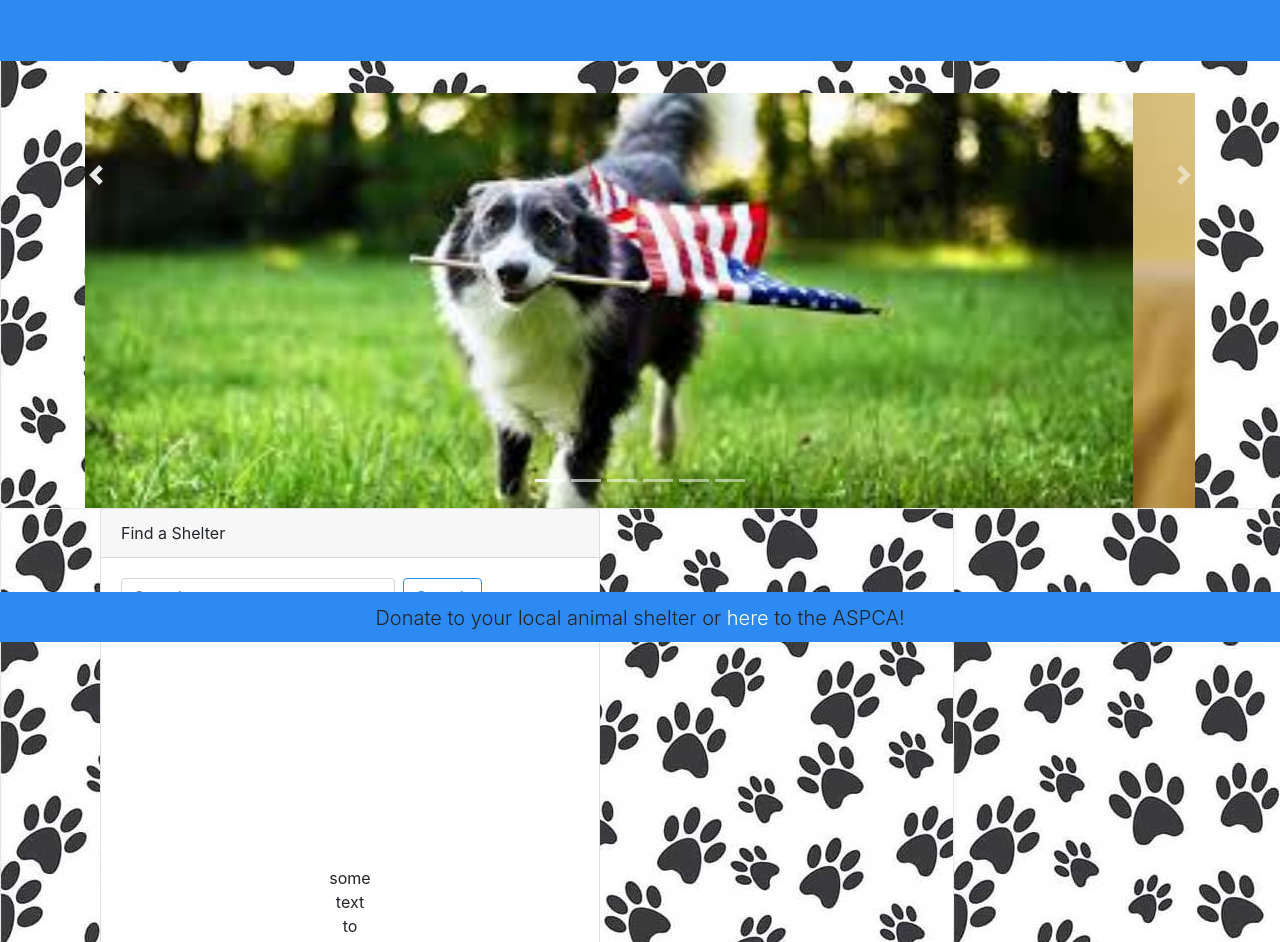
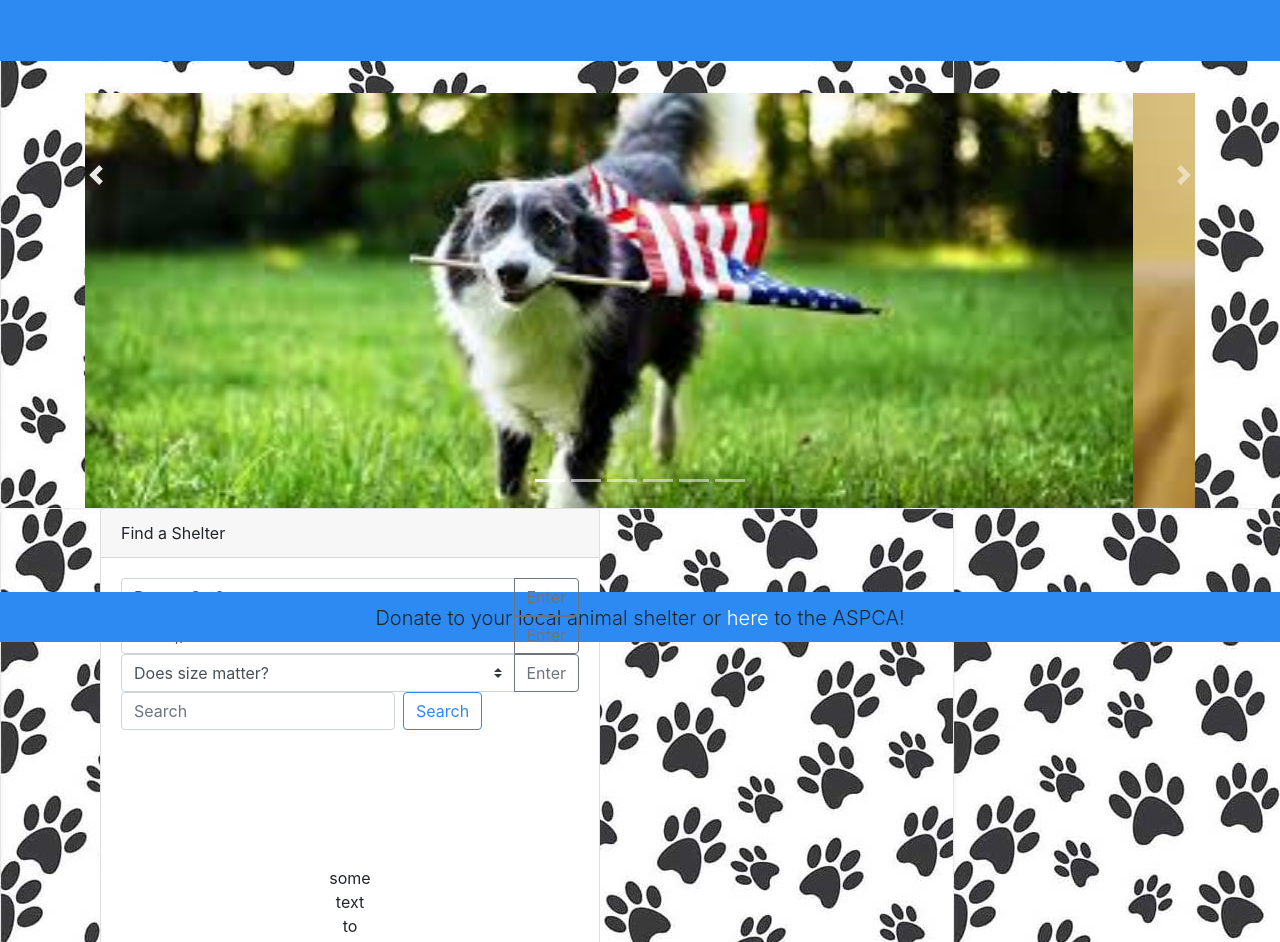
Before and after one commit to candygarcia014/awesomegroup, a plain HTML site: page index.html in a window 1280 px wide. Shown: the part 158-1100 px from the top of the page. Drawn offline with nearby package versions, Linux system fonts and the light colour scheme; no server answers.

Commit message:
resolved merge conflict; added dropdown options under the search input

```diff
--- a/index.html
+++ b/index.html
@@ -68,6 +68,41 @@
             Find a Shelter
         </div>
         <div class="card-body">
+
+            <div class="input-group">
+                <select class="custom-select" id="inputGroupSelect04" aria-label="Example select with button addon">
+                    <option selected>Dog or Cat?</option>
+                    <option name="cat">cat</option>
+                    <option name="dog">dog</option>
+                </select>
+                <div class="input-group-append">
+                  <button class="btn btn-outline-secondary" type="button">Enter</button>
+                </div>
+            </div>
+
+            <div class="input-group">
+                <select class="custom-select" id="inputGroupSelect04" aria-label="Example select with button addon">
+                  <option selected>Sex? ;) </option>
+                  <option value="male">male</option>
+                  <option value="female">female</option>
+                </select>
+                <div class="input-group-append">
+                  <button class="btn btn-outline-secondary" type="button">Enter</button>
+                </div>
+              </div>
+
+              <div class="input-group">
+                <select class="custom-select" id="inputGroupSelect04" aria-label="Example select with button addon">
+                  <option selected>Does size matter? </option>
+                  <option value="small">small</option>
+                  <option value="medium">medium</option>
+                  <option value="medium">large</option>
+                </select>
+                <div class="input-group-append">
+                  <button class="btn btn-outline-secondary" type="button">Enter</button>
+                </div>
+              </div>
+
             <form class="form-inline">
                 <input id="cityInput" class="form-control mr-sm-2" type="search" placeholder="Search" aria-label="Search">
                 <button id="searchBtn" class="btn btn-outline-success my-2 my-sm-0" type="submit">Search</button>
```
